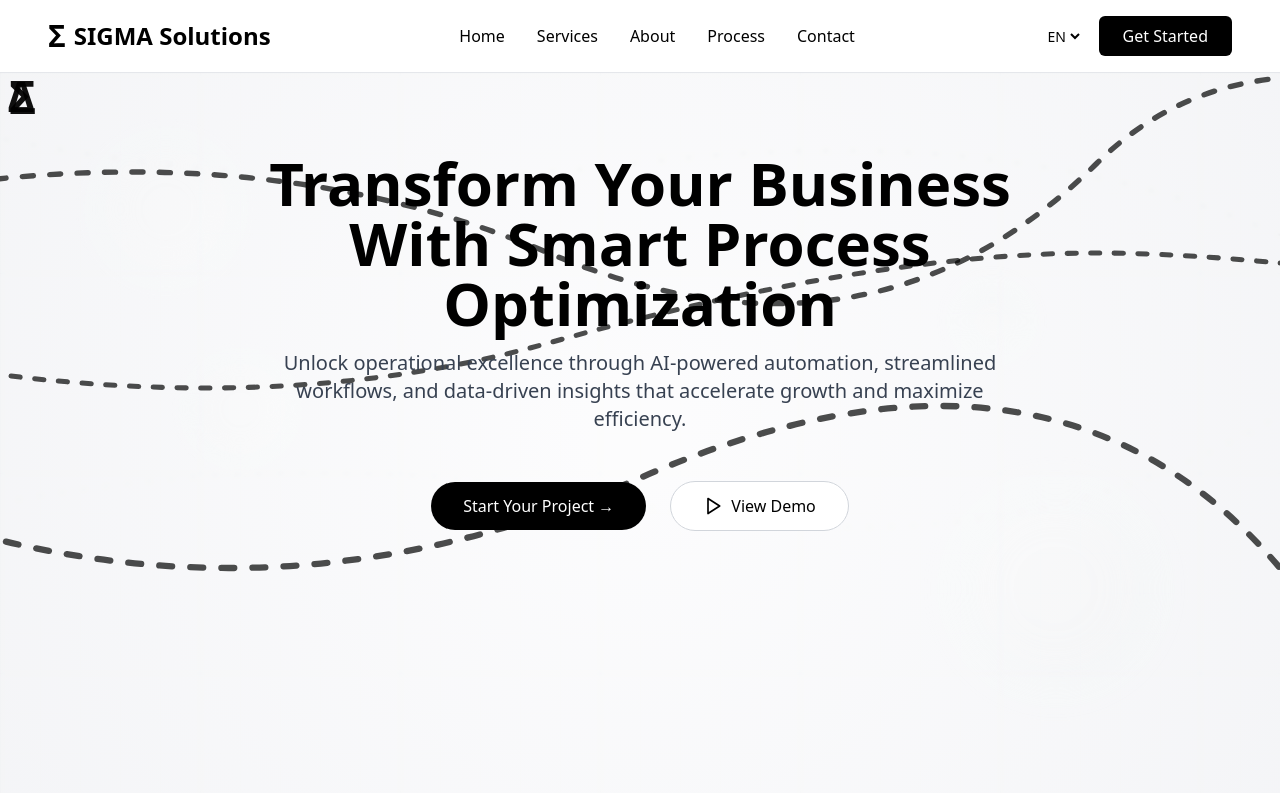
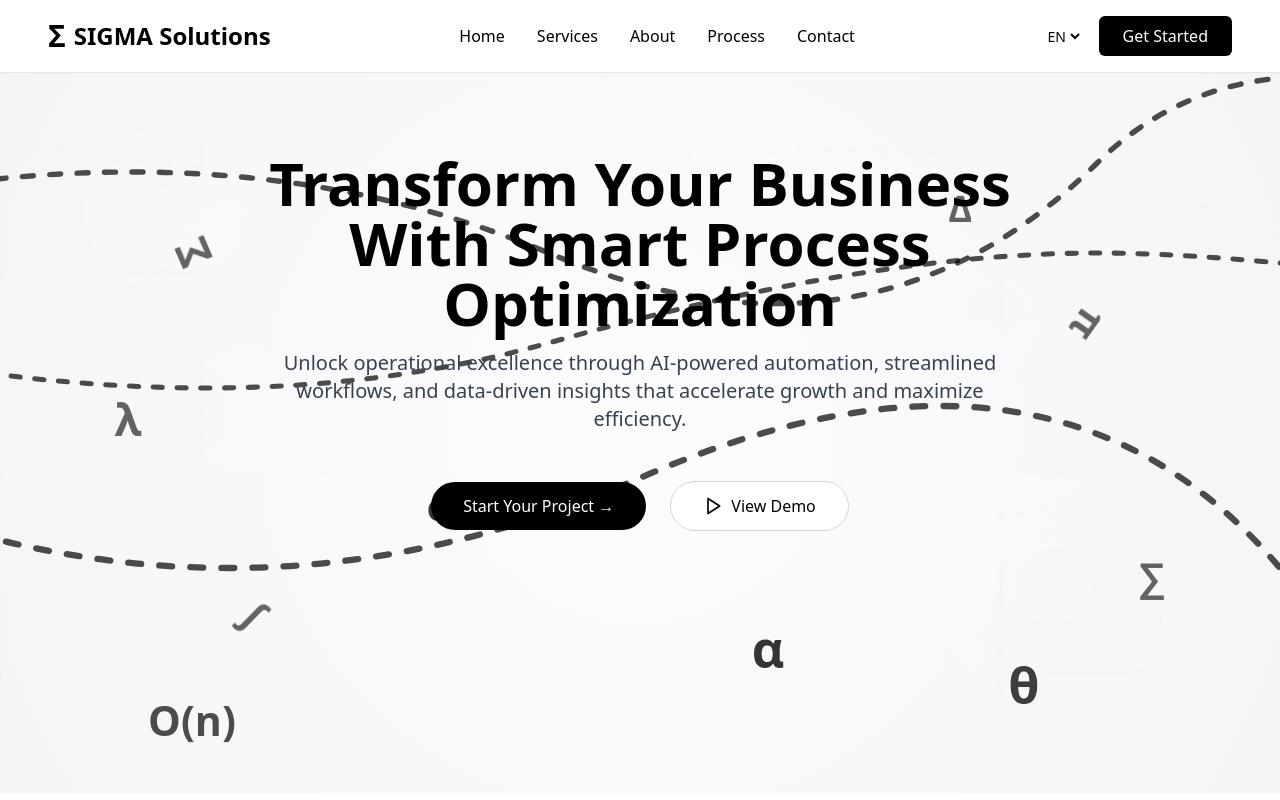
Before and after one commit to dandee77/SIGMA-Web, a React app: page / in a window 1280 px wide. Built offline with nearby package versions, Linux system fonts and the light colour scheme; the HTML template or start-up script is replaced by a standard one.

Commit message:
fixed symbols animations

```diff
--- a/src/components/AnimatedBackground.tsx
+++ b/src/components/AnimatedBackground.tsx
@@ -1,4 +1,4 @@
-import React, { useEffect, useState } from 'react';
+import { useEffect, useState } from 'react';
 import AnimatedSymbol from './AnimatedSymbol';
 import TracingCircle from './TracingCircle';
 import GlowingPath from './GlowingPath';
@@ -37,13 +37,113 @@ const AnimatedBackground = () => {
         <TracingCircle pathId="path-one" size={17} color="#000" duration={60} delay={25} glowIntensity={3} />
         <TracingCircle pathId="path-two" size={16} color="#000" duration={75} delay={40} glowIntensity={2} />
       </div>
-      {/* Animated mathematical symbols - positioned at different start positions */}
+      {/* Animated mathematical symbols - positioned across the hero section */}
       <div className="absolute inset-0 w-full h-full z-[5]">
-        <AnimatedSymbol symbol="Σ" pathId="path-one" size="45px" color="#000" duration={80} delay={0} glowEffect={false} startPosition={0.1} />
-        <AnimatedSymbol symbol="O(n)" pathId="path-two" size="38px" color="#000" duration={95} delay={10} glowEffect={false} startPosition={0.3} />
-        <AnimatedSymbol symbol="∆" pathId="path-three" size="42px" color="#000" duration={85} delay={5} glowEffect={false} startPosition={0.5} />
-        <AnimatedSymbol symbol="π" pathId="path-one" size="40px" color="#000" duration={80} delay={20} glowEffect={false} startPosition={0.7} />
-        <AnimatedSymbol symbol="λ" pathId="path-two" size="44px" color="#000" duration={95} delay={15} glowEffect={false} startPosition={0.9} />
+        {/* Spinning symbols */}
+        <AnimatedSymbol
+          symbol="Σ"
+          x={15}
+          y={25}
+          size="45px"
+          color="#000"
+          animationType="spin"
+          duration={8}
+          delay={0}
+        />
+        <AnimatedSymbol
+          symbol="π"
+          x={85}
+          y={35}
+          size="40px"
+          color="#000"
+          animationType="spin"
+          duration={10}
+          delay={2}
+        />
+        <AnimatedSymbol
+          symbol="∫"
+          x={20}
+          y={75}
+          size="42px"
+          color="#000"
+          animationType="spin"
+          duration={12}
+          delay={4}
+        />
+
+        {/* Floating symbols */}
+        <AnimatedSymbol
+          symbol="∆"
+          x={75}
+          y={20}
+          size="38px"
+          color="#000"
+          animationType="float"
+          duration={6}
+          delay={1}
+        />
+        <AnimatedSymbol
+          symbol="λ"
+          x={10}
+          y={50}
+          size="44px"
+          color="#000"
+          animationType="float"
+          duration={8}
+          delay={3}
+        />
+        <AnimatedSymbol
+          symbol="∑"
+          x={90}
+          y={70}
+          size="40px"
+          color="#000"
+          animationType="float"
+          duration={7}
+          delay={5}
+        />
+
+        {/* Pulsing symbols */}
+        <AnimatedSymbol
+          symbol="O(n)"
+          x={15}
+          y={90}
+          size="36px"
+          color="#000"
+          animationType="pulse"
+          duration={4}
+          delay={0.5}
+        />
+        <AnimatedSymbol
+          symbol="∞"
+          x={35}
+          y={60}
+          size="48px"
+          color="#000"
+          animationType="pulse"
+          duration={5}
+          delay={2.5}
+        />
+        <AnimatedSymbol
+          symbol="θ"
+          x={80}
+          y={85}
+          size="41px"
+          color="#000"
+          animationType="pulse"
+          duration={6}
+          delay={1.5}
+        />
+        <AnimatedSymbol
+          symbol="α"
+          x={60}
+          y={80}
+          size="39px"
+          color="#000"
+          animationType="pulse"
+          duration={4.5}
+          delay={3.5}
+        />
       </div>
       {/* Large subtle decorative elements */}
       <div className="absolute top-[10%] left-[8%] w-32 h-32 rounded-full bg-gradient-to-br from-gray-100 to-white opacity-20 blur-lg z-[2]"></div>
--- a/src/components/AnimatedSymbol.tsx
+++ b/src/components/AnimatedSymbol.tsx
@@ -1,79 +1,45 @@
-import React, { useEffect, useState, useRef } from 'react';
+type AnimationType = 'spin' | 'float' | 'pulse';
+
 interface AnimatedSymbolProps {
   symbol: string;
-  pathId: string;
+  x: number; // percentage position (0-100)
+  y: number; // percentage position (0-100)
   size: string;
   color: string;
+  animationType: AnimationType;
   duration: number;
   delay: number;
-  glowEffect?: boolean;
-  startPosition?: number;
 }
+
 const AnimatedSymbol = ({
   symbol,
-  pathId,
+  x,
+  y,
   size,
   color,
+  animationType,
   duration,
-  delay,
-  glowEffect = false,
-  startPosition = 0
+  delay
 }: AnimatedSymbolProps) => {
-  const symbolRef = useRef<HTMLDivElement>(null);
-  const [isVisible, setIsVisible] = useState(false);
-  useEffect(() => {
-    // Get numeric size from string (remove 'px' if present)
-    const sizeValue = parseInt(size, 10) || 40;
-    // Function to animate the symbol along the path
-    const animateAlongPath = () => {
-      // Get the path element by ID
-      const pathElement = document.getElementById(pathId);
-      if (!pathElement || !(pathElement instanceof SVGPathElement)) {
-        console.error(`Path element with id ${pathId} not found or is not an SVG path`);
-        return;
+  const getAnimationClass = () => {
+    switch (animationType) {
+      case 'spin':
+        return 'animate-spin-slow';
+      case 'float':
+        return 'animate-float';
+      case 'pulse':
+        return 'animate-pulse-scale';
+      default:
+        return '';
     }
-      const symbolElement = symbolRef.current;
-      if (!symbolElement) {
-        console.error('Symbol element reference not found');
-        return;
-      }
-      // Get the path length to calculate positions
-      const pathLength = pathElement.getTotalLength();
-      // Set initial position based on startPosition parameter
-      let initialPosition = (startPosition || 0) * pathLength;
-      // Make symbol visible
-      setIsVisible(true);
-      // Animation function
-      const animate = () => {
-        // Get current time
-        const now = performance.now() / 1000; // convert to seconds
-        // Calculate progress along the path (0 to 1)
-        // Adding delay to the calculation
-        const effectiveTime = now - delay;
-        const progress = effectiveTime % duration / duration % 1;
-        // Get the point at the current position on the path
-        const point = pathElement.getPointAtLength(progress * pathLength);
-        // Calculate rotation angle for added effect
-        const angle = progress * 360;
-        // Position the symbol at the point, centering it
-        symbolElement.style.transform = `translate(${point.x - sizeValue / 2}px, ${point.y - sizeValue / 2}px) rotate(${angle}deg)`;
-        // Continue animation
-        requestAnimationFrame(animate);
   };
-      // Start the animation
-      const animationId = requestAnimationFrame(animate);
-      // Cleanup function
-      return () => {
-        cancelAnimationFrame(animationId);
-      };
-    };
-    // Delay the start of animation to ensure DOM is ready
-    const timeoutId = setTimeout(animateAlongPath, delay * 1000 + 100);
-    return () => {
-      clearTimeout(timeoutId);
-    };
-  }, [pathId, size, color, duration, delay, startPosition, symbol]);
-  return <div ref={symbolRef} className="absolute flex items-center justify-center symbol-animation" style={{
+
+  return (
+    <div
+      className={`absolute flex items-center justify-center ${getAnimationClass()}`}
+      style={{
+        left: `${x}%`,
+        top: `${y}%`,
         fontSize: size,
         color: color,
         width: size,
@@ -81,15 +47,16 @@ const AnimatedSymbol = ({
         fontWeight: 'bold',
         zIndex: 5,
         transformOrigin: 'center center',
-    opacity: isVisible ? 0.8 : 0,
-    visibility: isVisible ? 'visible' : 'hidden',
-    position: 'absolute',
-    top: 0,
-    left: 0,
-    transition: 'opacity 0.3s ease',
-    pointerEvents: 'none'
-  }}>
+        opacity: 0.6,
+        animationDuration: `${duration}s`,
+        animationDelay: `${delay}s`,
+        pointerEvents: 'none',
+        transform: 'translate(-50%, -50%)', // Center the symbol on its position
+      }}
+    >
       {symbol}
-    </div>;
+    </div>
+  );
 };
+
 export default AnimatedSymbol;
--- a/src/index.css
+++ b/src/index.css
@@ -61,6 +61,49 @@
     filter: blur(2px);
   }
 }
+
+/* Custom animations for symbols */
+@keyframes spin-slow {
+  from {
+    transform: translate(-50%, -50%) rotate(0deg);
+  }
+  to {
+    transform: translate(-50%, -50%) rotate(360deg);
+  }
+}
+
+@keyframes float {
+  0%, 100% {
+    transform: translate(-50%, -50%) translateY(0px);
+  }
+  50% {
+    transform: translate(-50%, -50%) translateY(-20px);
+  }
+}
+
+@keyframes pulse-scale {
+  0%, 100% {
+    transform: translate(-50%, -50%) scale(1);
+    opacity: 0.6;
+  }
+  50% {
+    transform: translate(-50%, -50%) scale(1.3);
+    opacity: 0.8;
+  }
+}
+
+.animate-spin-slow {
+  animation: spin-slow 8s linear infinite;
+}
+
+.animate-float {
+  animation: float 6s ease-in-out infinite;
+}
+
+.animate-pulse-scale {
+  animation: pulse-scale 4s ease-in-out infinite;
+}
+
 /* Add gradient background utility */
 .bg-gradient-radial {
   background: radial-gradient(circle, var(--tw-gradient-from) 0%, var(--tw-gradient-to) 100%);
```
Lines whose indentation alone changed are shown as unchanged.
